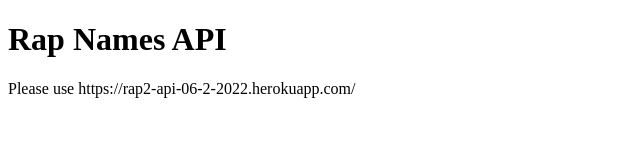
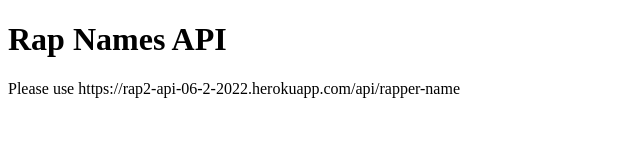
Before and after one commit to gz-adrian/testAPI-Rap2, a website: page index.html in a window 1280 px wide. Shown: the whole page, without its empty margins (0-640 px from the left). Drawn offline with Linux system fonts and the light colour scheme.

Commit message:
updated html again

```diff
--- a/index.html
+++ b/index.html
@@ -11,7 +11,8 @@
 <body>
   <h1>Rap Names API </h1>
   <!-- <p>Please use localhost:8000/api/rapper-name</p> -->
-  <p>Please use https://rap2-api-06-2-2022.herokuapp.com/</p>
+  <!-- <p>Please use https://rap2-api-06-2-2022.herokuapp.com/</p> -->
+  <p>Please use https://rap2-api-06-2-2022.herokuapp.com/api/rapper-name</p>
 
 </body>
 
```
